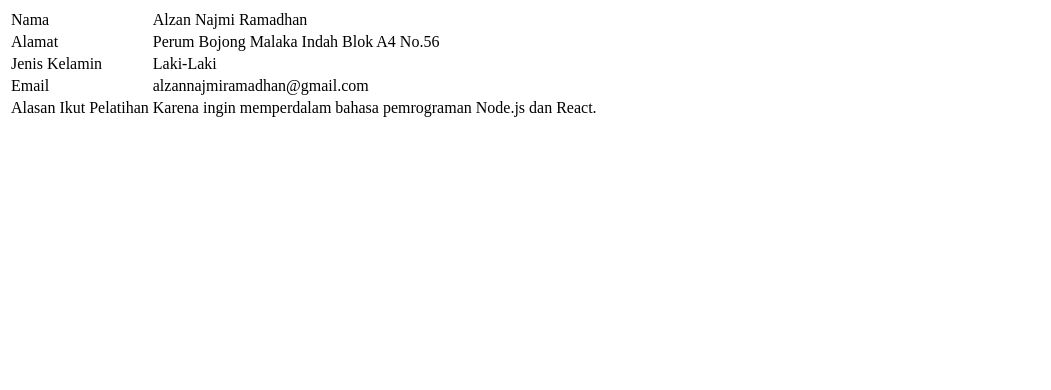
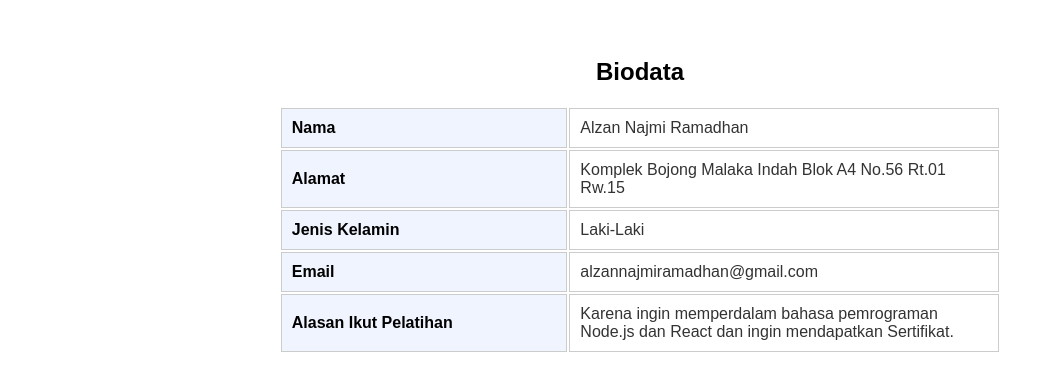
Before and after one commit to alzannajmir/PBL_2025, a plain HTML site: page online/Hari-2/index.html in a window 1280 px wide. Shown: the whole page, without its empty margins (0-1051 px from the left). Drawn offline with Linux system fonts and the light colour scheme.

Commit message:
Penambahan CSS

```diff
--- a/online/Hari-2/index.html
+++ b/online/Hari-2/index.html
@@ -4,8 +4,10 @@
     <meta charset="UTF-8">
     <meta name="viewport" content="width=device-width, initial-scale=1.0">
     <title>Biodata Peserta PBL 2025</title>
+    <link rel="stylesheet" href="style.css">
 </head>
 <body>
+    <h2>Biodata</h2>
             <table>
             <tr>
                 <td class="label">Nama</td>
@@ -13,7 +15,7 @@
             </tr>
             <tr>
                 <td class="label">Alamat</td>
-                <td class="value">Perum Bojong Malaka Indah Blok A4 No.56</td>
+                <td class="value">Komplek Bojong Malaka Indah Blok A4 No.56 Rt.01 Rw.15</td>
             </tr>
             <tr>
                 <td class="label">Jenis Kelamin</td>
@@ -25,7 +27,7 @@
             </tr>
             <tr>
                 <td class="label">Alasan Ikut Pelatihan</td>
-                <td class="value reason">Karena ingin memperdalam bahasa pemrograman Node.js dan React.</td>
+                <td class="value reason">Karena ingin memperdalam bahasa pemrograman Node.js dan React dan ingin mendapatkan Sertifikat.</td>
             </tr>
         </table>
 </body>
--- /dev/null
+++ b/online/Hari-2/style.css
@@ -0,0 +1,36 @@
+body {
+    font-family: Arial, sans-serif;
+    padding: 30px;
+}
+
+h2{
+    text-align: center;
+}
+
+table{
+    margin: auto;
+    width: 60%;
+    background-color: #ffffff;
+}
+
+th {
+    background-color: #2b5fab;
+    color: white;
+    padding: 10px;
+    font-size: 18px;
+}
+
+td {
+    padding: 10px;
+    border: 1px solid #ccc;
+}
+
+td.label {
+    font-weight: bold;
+    background-color: #f0f4ff;
+    width: 40%;
+}
+
+td.value {
+    color: #333;
+}
```
